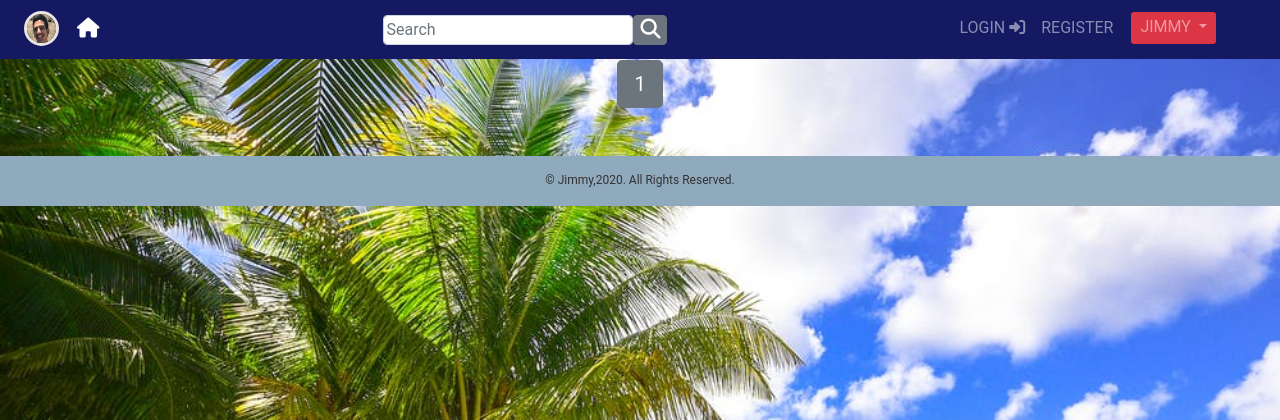
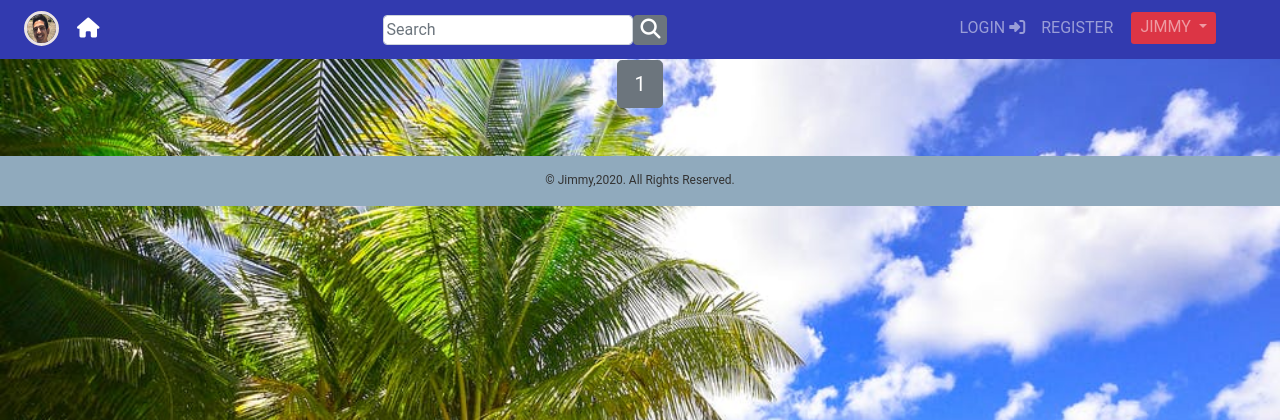
Before and after one commit to SatwinderSran/picsmemomry, a Django app: page / in a window 1280 px wide. Shown: the top 420 px of the page. Run offline with Django 3.2, Linux system fonts and the light colour scheme; data that the repository does not hold is empty; some libraries are stand-ins or nearby versions.

Commit message:
fixed navbar

```diff
--- a/blog/static/blog/main.css
+++ b/blog/static/blog/main.css
@@ -32,12 +32,12 @@ ul {
 
 .topnav {
   /* overflow: hidden; */
-  background-color: #141961;
+  background-color: #323aaf;
 }
 
 .topnav a {
   float: left;
-  color: black;
+  color: whitesmoke;
   text-decoration: none;
   font-size: 16px;
   border-bottom: 3px solid transparent;
```
